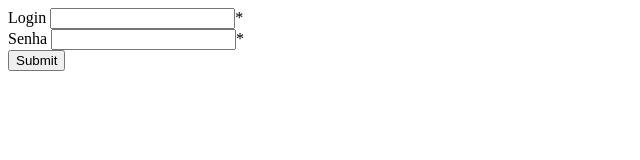
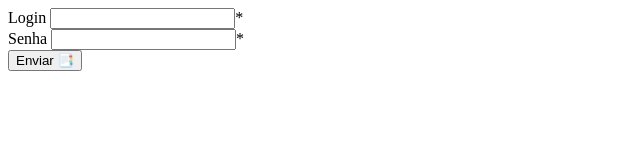
Before and after one commit to hebertphp/DPI_5a_N_2022-2, a plain HTML site: page aula8/index.html in a window 1280 px wide. Shown: the full height of the page, 0-640 px from the left. Drawn offline with Linux system fonts and the light colour scheme.

Commit message:
17/11/22

```diff
--- a/aula8/index.html
+++ b/aula8/index.html
@@ -10,7 +10,7 @@
     <form name="form1" method="post" action="http://hebertphp.awardspace.us/recebe.php">
        <label for="login">Login</label> <input type="text" name="login" id="login" required><span>*</span><br>
        <label for="senha">Senha</label> <input type="password" name="senha" id="senha" required><span>*</span><br>
-        <input type="submit">
+        <input type="submit" value="Enviar 📑">
     </form>
 </body>
 </html>
```
